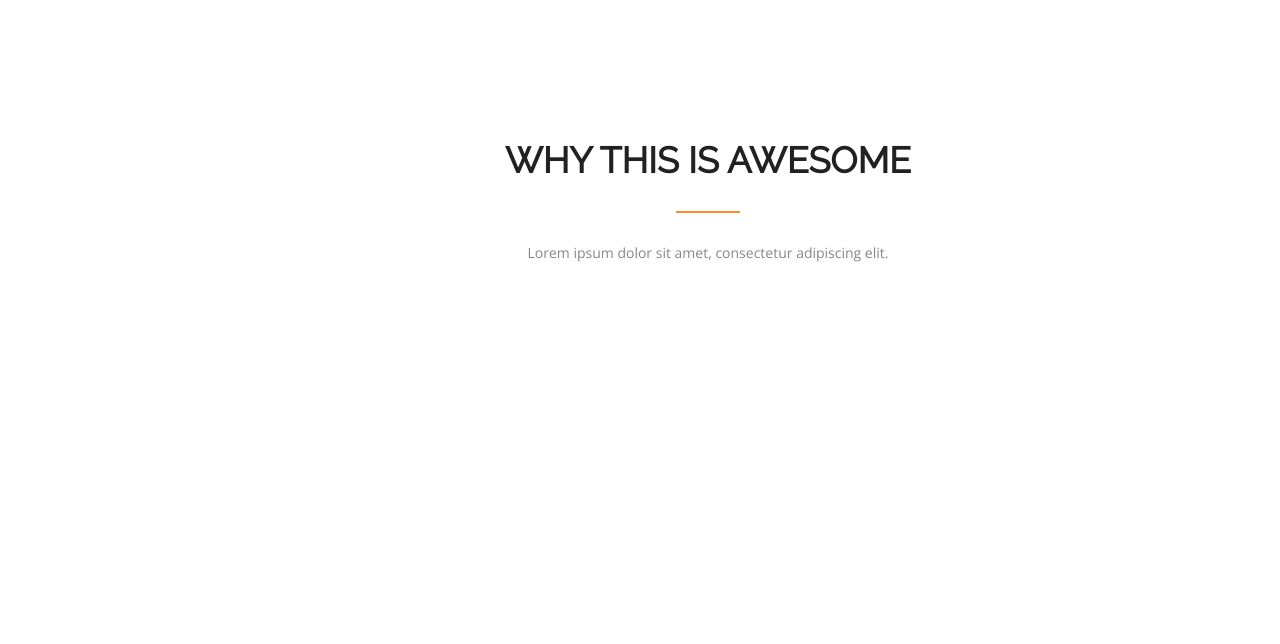
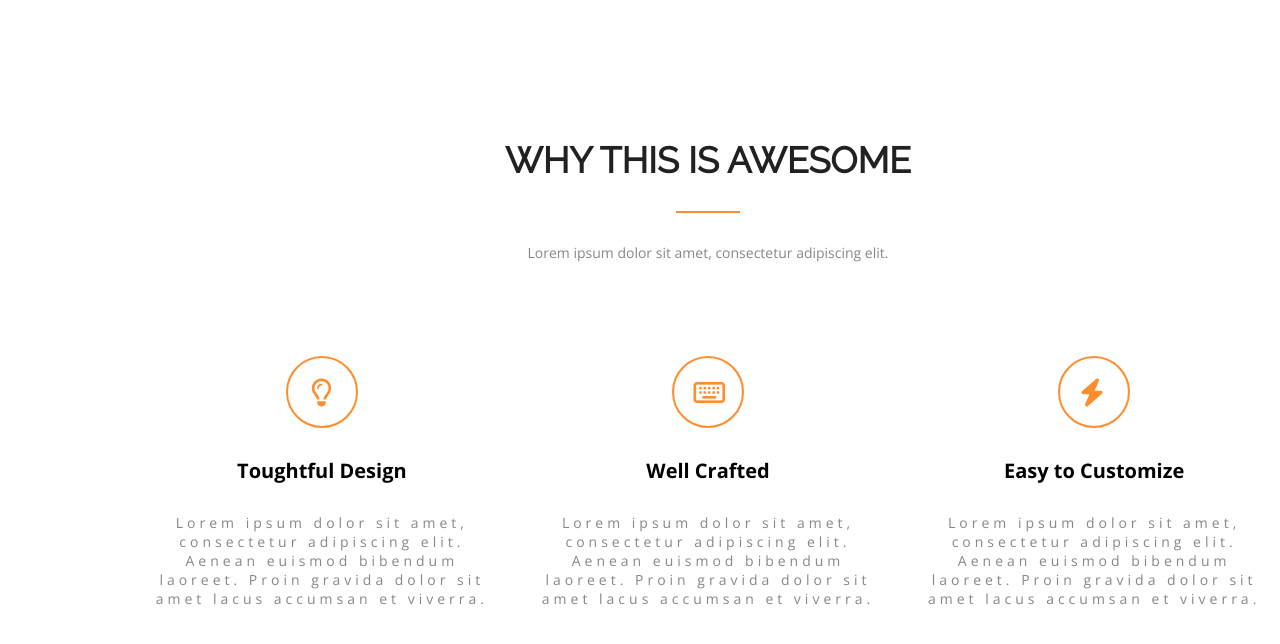
Before and after one commit to Timofei-Benko/lesson-2, a plain HTML site: page index.html in a window 1280 px wide. Shown: the top 644 px of the page. Drawn offline with nearby package versions, Linux system fonts and the light colour scheme.

Commit message:
complete html and css

```diff
--- a/index.html
+++ b/index.html
@@ -1,37 +1,51 @@
 <!DOCTYPE html>
-<html>
+<html lang="en-us">
     <head>
      <meta charset="UTF-8">
      <link rel="stylesheet" href="./styles/style.css">
      <link href="https://fonts.googleapis.com/css2?family=Open+Sans:wght@400;700&family=Raleway&display=swap" rel="stylesheet">
+     <script src="https://kit.fontawesome.com/52dccf9c95.js" crossorigin="anonymous"></script>
      <title>Why this is awesome</title>
     </head>
     <body>
-      <main class="main-wrapper">
+
+        <main class="main-wrapper">
 
             <header>
-                <h1 class="title">Why this is awesome</h1>
+                <h1 class="main-title">Why this is awesome</h1>
                 <hr class="underline">
                 <p class="main-text">Lorem ipsum dolor sit amet, consectetur adipiscing elit.</p>
             </header>
 
-            <article class="features">
+            <footer class="features">
 
                 <section>
-
+                    <div class="icon-wrapper">
+                        <span class="bulb-icon"><i class="far fa-lightbulb"></i></span>
+                    </div>
+                    <h2 class="feature-title">Toughtful Design</h2>
+                    <p class="feature-descr">Lorem ipsum dolor sit amet, consectetur adipiscing elit. Aenean euismod bibendum laoreet. Proin gravida dolor sit amet lacus accumsan et viverra.</p>
                 </section>
 
                 <section>
-
+                    <div class="icon-wrapper">
+                        <span class="keyboard-icon"><i class="far fa-keyboard"></i></span>
+                    </div>
+                    <h2 class="feature-title">Well Crafted</h2>
+                    <p class="feature-descr">Lorem ipsum dolor sit amet, consectetur adipiscing elit. Aenean euismod bibendum laoreet. Proin gravida dolor sit amet lacus accumsan et viverra.</p>
                 </section>
 
                 <section>
-
+                    <div class="icon-wrapper">
+                        <span class="bolt-icon"><i class="fas fa-bolt"></i></span>
+                    </div>
+                    <h2 class="feature-title">Easy to Customize</h2>
+                    <p class="feature-descr">Lorem ipsum dolor sit amet, consectetur adipiscing elit. Aenean euismod bibendum laoreet. Proin gravida dolor sit amet lacus accumsan et viverra.</p>
                 </section>
 
-            </article>
+            </footer>
 
-      </main>
+        </main>
 
     </body>
 </html>
--- a/styles/style.css
+++ b/styles/style.css
@@ -20,7 +20,7 @@ header {
 
 }
 
-.title {
+.main-title {
     font-family: 'Raleway', sans-serif;
     font-size: 36px;
     text-transform: uppercase;
@@ -38,5 +38,58 @@ header {
 .main-text {
     font-size: 14px;
     color: #86878B;
+}
 
+section {
+    display: inline-block;
+    font-size: 0;
+    height: 197px;
+    width: 350px;
+    margin: 0 16px;
 }
+
+.icon-wrapper {
+    width: 68px;
+    height: 68px;
+    border: 2px solid #FF8D2D;
+    margin: 0 auto;
+    border-radius: 50%;
+    font-size: 28px;
+    color: #FF8D2D;
+    position: relative;
+}
+
+.bulb-icon {
+    display: inline-block;
+    position: absolute;
+    top: 50%;
+    right: 35%;
+    transform: translateY(-50%);
+}
+
+.keyboard-icon {
+    display: inline-block;
+    position: absolute;
+    top: 50%;
+    right: 25%;
+    transform: translateY(-50%);
+}
+
+.bolt-icon {
+    display: inline-block;
+    position: absolute;
+    top: 50%;
+    right: 35%;
+    transform: translateY(-50%);
+}
+
+.feature-title {
+    font-size: 20px;
+    margin: 29px 0;
+}
+
+.feature-descr {
+    font-size: 14px;
+    color: #86878B;
+    letter-spacing: 4px;
+}
```
